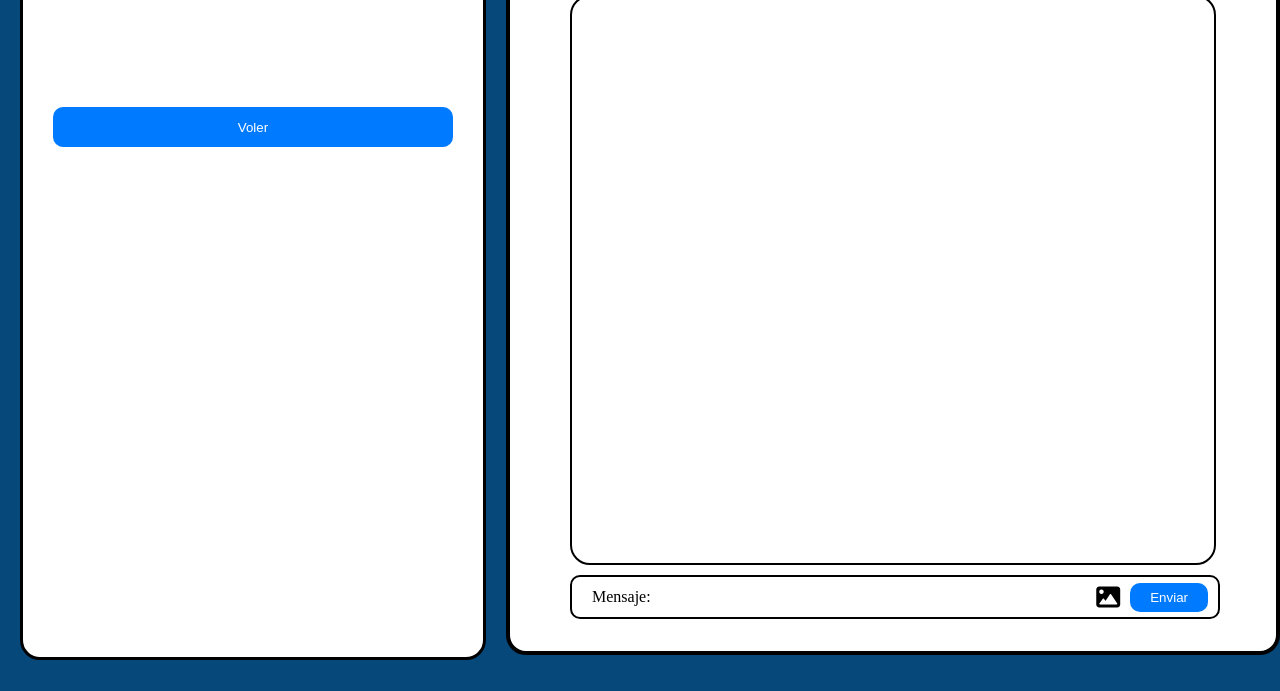
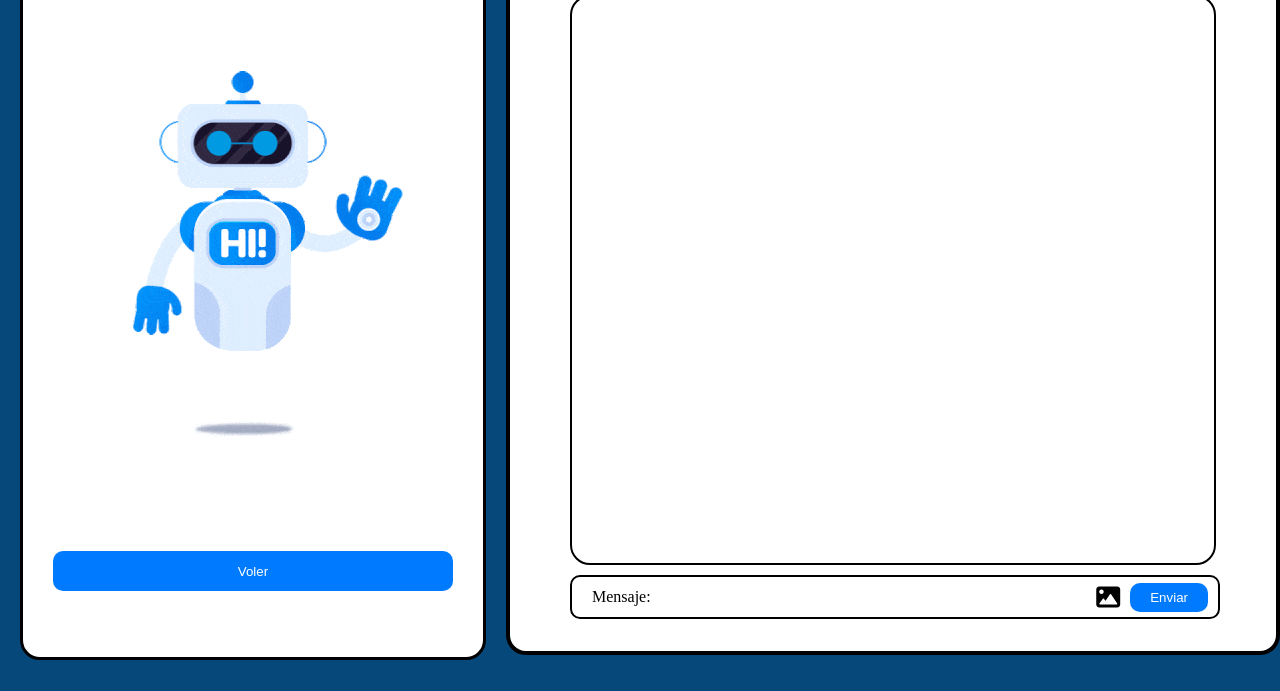
Before and after one commit to KenithGP/chatbot-Arqui, a website: page ChatBot-Arqui/vista/evaluacion.vista.html in a window 1280 px wide. Shown: the part 109-800 px from the top of the page. Drawn offline with Linux system fonts and the light colour scheme; files that its build step writes are made by us from their sources; files whose address does not match are found by name.

Commit message:
add: gift para el chat

```diff
--- a/ChatBot-Arqui/vista/evaluacion.vista.html
+++ b/ChatBot-Arqui/vista/evaluacion.vista.html
@@ -14,9 +14,9 @@
         <div class="historial-container">
             <div class="text">
                 <h1><span id="name-course"></span></h1>
-                <div id="chat-history"></div>
-                <button id="redirectButton" type="submit"> Voler </button>
+                <img src="/home/img/bot.gif" alt="">
             </div>
+            <button id="redirectButton" type="submit"> Voler </button>
         </div>
 
         <div class="chat-container">
```
